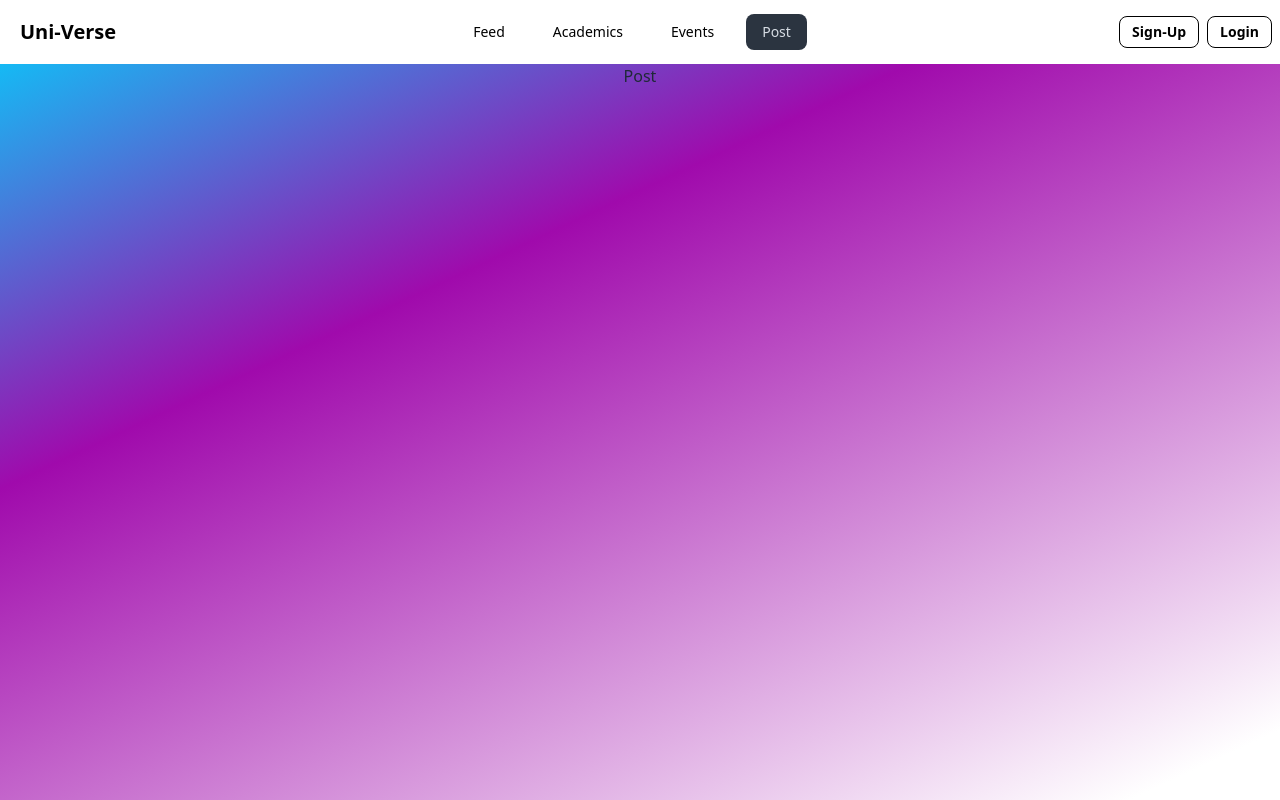
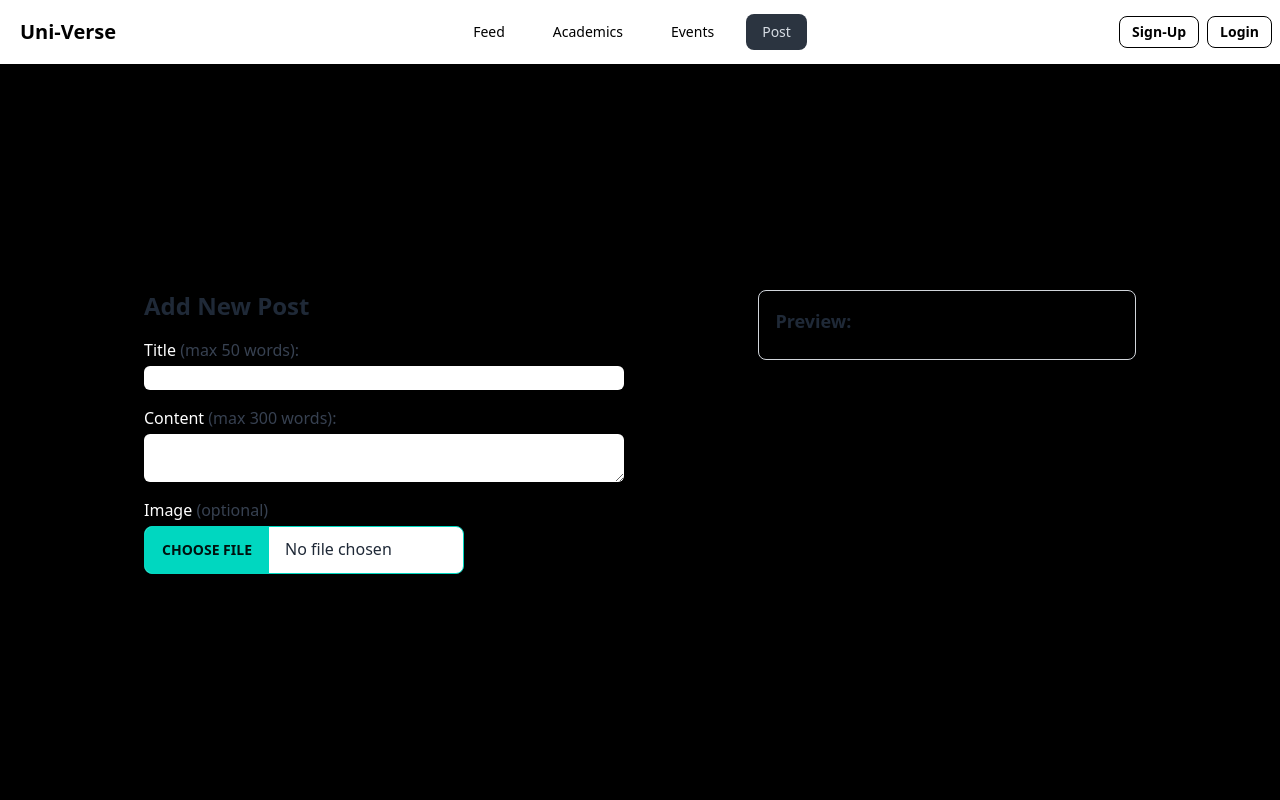
Before and after one commit to Pratyush-Ge/College-Space, a React (Vite) app: page /post in a window 1280 px wide. Built offline with nearby package versions, Linux system fonts and the light colour scheme; a web font is replaced by a local one.

Commit message:
profile, addpost-Frontend

```diff
--- a/src/App.css
+++ b/src/App.css
@@ -8,8 +8,8 @@
   padding: 0;
   width: 100vw;
   height: 100vh;
-  background: rgb(255,255,255);
-  background: linear-gradient(335deg, rgba(255,255,255,1) 5%, rgba(160,10,172,1) 65%, rgba(0,212,255,1) 100%);
+  background: black;
+  /* background: linear-gradient(335deg, rgba(255,255,255,1) 5%, rgba(160,10,172,1) 65%, rgba(0,212,255,1) 100%); */
   display: flex;
   flex-direction: column;
   align-items: center;
--- a/src/Components/Account.jsx
+++ b/src/Components/Account.jsx
@@ -19,8 +19,8 @@ const Account = () => {
   }
 
   return isLoggedIn ? (
-    <div className="flex justify-center items-center h-screen">
-      <div className="max-w-md w-full bg-white shadow-md rounded-lg overflow-hidden">
+    <div className="flex justify-center items-center h-screen flex-col gap-5">
+
         <div className="p-4">
           <div className="flex justify-center">
             <div className="w-24 h-24 rounded-full overflow-hidden">
@@ -28,9 +28,25 @@ const Account = () => {
             </div>
           </div>
           <div className="text-center mt-4">
-            <h1 className="text-xl font-bold">{userData.usn}</h1>
-            <p className="text-gray-500">{userData.email}</p>
+            <h1 className="text-xl font-bold text-white">{userData.usn}</h1>
+            <p className="text-gray">{userData.email}</p>
           </div>
+        </div>
+
+        <div className="stats shadow">
+        <div className="stat place-items-center">
+          <div className="stat-title">Threads</div>
+          <div className="stat-value">Count</div>
+        </div>
+
+        <div className="stat place-items-center">
+          <div className="stat-title">Likes</div>
+          <div className="stat-value text-secondary">Count</div>
+        </div>
+
+        <div className="stat place-items-center">
+          <div className="stat-title">Liked</div>
+          <div className="stat-value">Count</div>
         </div>
       </div>
     </div>
--- a/src/Components/Events.jsx
+++ b/src/Components/Events.jsx
@@ -2,7 +2,107 @@
 
 const Events = () => {
   return (
-    <div>Events</div>
+    <>
+      <div className="eventsCont flex justify-around h-screen items-center flex-wrap w-full">
+        <div className="collegeEvents">
+          {/* <div className="carousel carousel-center max-w-md p-4 space-x-4 bg-neutral rounded-box"> */}
+          <div className="w-80 carousel rounded-box">
+
+          <div className="carousel-item relative w-full">
+          <img src="https://daisyui.com/images/stock/photo-1559703248-dcaaec9fab78.jpg" className="w-full" alt="Tailwind CSS Carousel component"/>
+          <div className="absolute bottom-0 left-0 right-0 bg-black bg-opacity-50 text-white p-2">
+            Text Overlay Here
+          </div>
+        </div>
+
+            <div className="carousel-item relative w-full">
+              <img src="https://daisyui.com/images/stock/photo-1565098772267-60af42b81ef2.jpg" className="w-full" alt="Tailwind CSS Carousel component" />
+              <div className="absolute bottom-0 left-0 right-0 bg-black bg-opacity-50 text-white p-2">
+            Text Overlay Here
+          </div>
+            </div>
+            <div className="carousel-item relative w-full">
+              <img src="https://daisyui.com/images/stock/photo-1572635148818-ef6fd45eb394.jpg" className="w-full" alt="Tailwind CSS Carousel component" />
+              <div className="absolute bottom-0 left-0 right-0 bg-black bg-opacity-50 text-white p-2">
+            Text Overlay Here
+          </div>
+
+            </div>
+            <div className="carousel-item relative w-full">
+              <img src="https://daisyui.com/images/stock/photo-1494253109108-2e30c049369b.jpg" className="w-full" alt="Tailwind CSS Carousel component" />
+              <div className="absolute bottom-0 left-0 right-0 bg-black bg-opacity-50 text-white p-2">
+            Text Overlay Here
+          </div>
+            </div>
+            <div className="carousel-item relative w-full">
+              <img src="https://daisyui.com/images/stock/photo-1550258987-190a2d41a8ba.jpg" className="w-full" alt="Tailwind CSS Carousel component" />
+              <div className="absolute bottom-0 left-0 right-0 bg-black bg-opacity-50 text-white p-2">
+            Text Overlay Here
+          </div>
+            </div>
+            <div className="carousel-item relative w-full">
+              <img src="https://daisyui.com/images/stock/photo-1559181567-c3190ca9959b.jpg" className="w-full" alt="Tailwind CSS Carousel component" />
+              <div className="absolute bottom-0 left-0 right-0 bg-black bg-opacity-50 text-white p-2">
+            Text Overlay Here
+          </div>
+            </div>
+            <div className="carousel-item relative w-full">
+              <img src="https://daisyui.com/images/stock/photo-1601004890684-d8cbf643f5f2.jpg" className="w-full" alt="Tailwind CSS Carousel component" />
+              <div className="absolute bottom-0 left-0 right-0 bg-black bg-opacity-50 text-white p-2">
+            Text Overlay Here
+          </div>
+            </div>
+          </div>
+          {/* </div> */}
+        </div>
+        <div className="clubevents">
+          <div className="w-80 carousel rounded-box">
+            <div className="carousel-item w-full relative">
+              <img src="https://daisyui.com/images/stock/photo-1559703248-dcaaec9fab78.jpg" className="w-full" alt="Tailwind CSS Carousel component" />
+              <div className="absolute bottom-0 left-0 right-0 bg-black bg-opacity-50 text-white p-2">
+            Text Overlay Here
+          </div>
+            </div>
+            <div className="carousel-item w-full relative">
+              <img src="https://daisyui.com/images/stock/photo-1565098772267-60af42b81ef2.jpg" className="w-full" alt="Tailwind CSS Carousel component" />
+              <div className="absolute bottom-0 left-0 right-0 bg-black bg-opacity-50 text-white p-2">
+            Text Overlay Here
+          </div>
+            </div>
+            <div className="carousel-item w-full relative">
+              <img src="https://daisyui.com/images/stock/photo-1572635148818-ef6fd45eb394.jpg" className="w-full" alt="Tailwind CSS Carousel component" />
+              <div className="absolute bottom-0 left-0 right-0 bg-black bg-opacity-50 text-white p-2">
+            Text Overlay Here
+          </div>
+            </div>
+            <div className="carousel-item w-full relative">
+              <img src="https://daisyui.com/images/stock/photo-1494253109108-2e30c049369b.jpg" className="w-full" alt="Tailwind CSS Carousel component" />
+              <div className="absolute bottom-0 left-0 right-0 bg-black bg-opacity-50 text-white p-2">
+            Text Overlay Here
+          </div>
+            </div>
+            <div className="carousel-item w-full relative">
+              <img src="https://daisyui.com/images/stock/photo-1550258987-190a2d41a8ba.jpg" className="w-full" alt="Tailwind CSS Carousel component" />
+              <div className="absolute bottom-0 left-0 right-0 bg-black bg-opacity-50 text-white p-2">
+            Text Overlay Here
+          </div>
+            </div>
+            <div className="carousel-item w-full relative">
+              <img src="https://daisyui.com/images/stock/photo-1559181567-c3190ca9959b.jpg" className="w-full" alt="Tailwind CSS Carousel component" />
+              <div className="absolute bottom-0 left-0 right-0 bg-black bg-opacity-50 text-white p-2">
+            Text Overlay Here
+          </div>
+            </div>
+            <div className="carousel-item w-full relative">
+              <img src="https://daisyui.com/images/stock/photo-1601004890684-d8cbf643f5f2.jpg" className="w-full" alt="Tailwind CSS Carousel component" />
+              <div className="absolute bottom-0 left-0 right-0 bg-black bg-opacity-50 text-white p-2">
+            Text Overlay Here
+          </div>
+            </div>
+          </div>
+        </div>
+      </div>
+    </>
   )
 }
 
--- a/src/Components/Post.jsx
+++ b/src/Components/Post.jsx
@@ -1,9 +1,71 @@
-// import React from 'react'
+import  { useState } from 'react';
 
-const Post = () => {
+const AddPostForm = () => {
+  const [title, setTitle] = useState('');
+  const [content, setContent] = useState('');
+  const [image, setImage] = useState(null);
+  const [previewImage, setPreviewImage] = useState('https://www.generationsforpeace.org/wp-content/uploads/2018/03/empty-300x240.jpg');
+
+  const handleImageChange = (e) => {
+    const file = e.target.files[0];
+    setImage(file);
+    setPreviewImage(URL.createObjectURL(file));
+  };
+
   return (
-    <div className="profilePost">Post</div>
-  )
-}
+    <div className="flex justify-center items-center h-screen w-full">
+      <div className="flex justify-between w-full max-w-screen-lg">
+        <div className="w-1/2 min-w-[300px] p-4">
+          <h2 className="text-2xl font-bold mb-4">Add New Post</h2>
+          <form className="space-y-4">
+            <label className="block">
+              <span className="text-white">Title </span>
+              <span className="text-gray-700">(max 50 words):</span>
+              <input
+                type="text"
+                className="mt-1 block w-full border-gray-300 rounded-md shadow-sm focus:border-indigo-300 focus:ring focus:ring-indigo-200 focus:ring-opacity-50"
+                value={title}
+                onChange={(e) => setTitle(e.target.value)}
+                maxLength="50"
+              />
+            </label>
+            <label className="block">
+              <span className="text-white">Content </span>
+              <span className="text-gray-700">(max 300 words):</span>
+              <textarea
+                className="mt-1 block w-full border-gray-300 rounded-md shadow-sm focus:border-indigo-300 focus:ring focus:ring-indigo-200 focus:ring-opacity-50"
+                value={content}
+                onChange={(e) => setContent(e.target.value)}
+                maxLength="300"
+              ></textarea>
+            </label>
+            <label className="block">
+              <span className="text-white">Image </span>
+              <span className="text-gray-700">(optional)</span>
+              <input
+                type="file"
+                accept="image/*"
+                onChange={handleImageChange}
+                className="mt-1 block file-input file-input-bordered file-input-accent w-full max-w-xs"
+              />
+            </label>
+          </form>
+        </div>
+        <div className="w-2/5 min-w-[300px] p-4">
+          <div className="border border-gray-300 rounded-lg p-4">
+            <h3 className="text-lg font-bold mb-2">Preview:</h3>
+            {title && <h4 className="text-xl font-semibold mb-2">{title}</h4>}
+            {image && <img src={previewImage} alt="Preview" className="max-w-full h-auto" />}
+            {content && (
+              <p className="mb-2">
+                {content.substring(0, 300)}{content.length > 300 && '...'}
+              </p>
+            )}
+          </div>
+        </div>
+      </div>
+    </div>
+  );
+};
 
-export default Post
+export default AddPostForm;
--- /dev/null
+++ b/src/Components/timeTable.jsx
@@ -0,0 +1,9 @@
+// import React from 'react'
+
+const timeTable = () => {
+  return (
+    <div>timeTable</div>
+  )
+}
+
+export default timeTable
```
Also changed, not shown: 1 other file (tests, documents, lock files or other folders).
